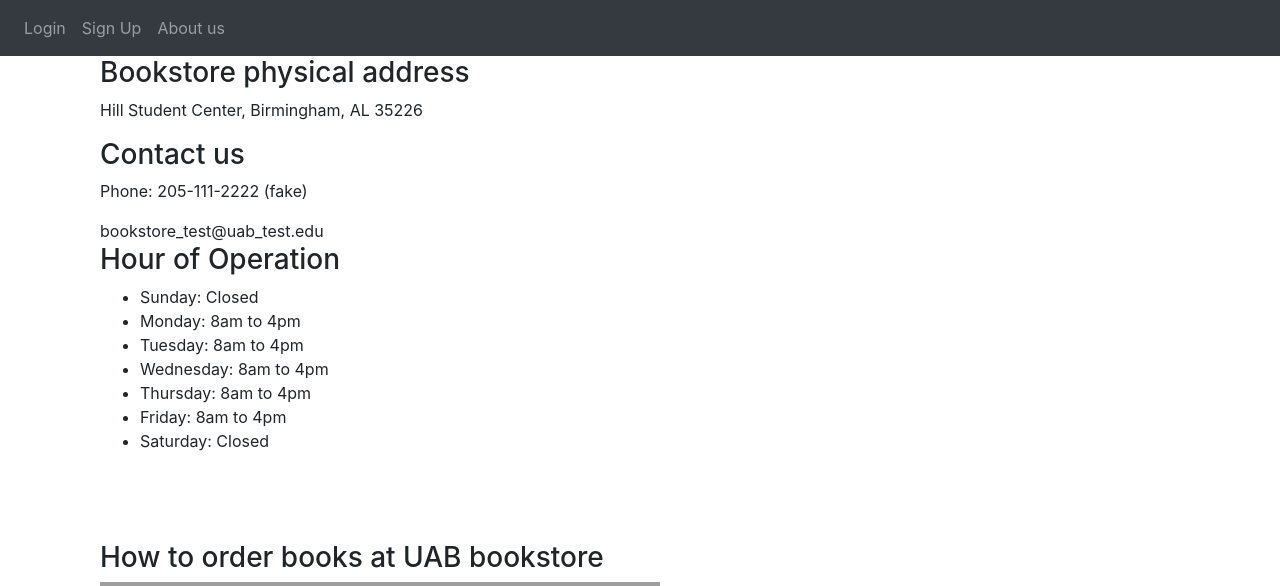
After one commit to csong126/A-simple-Bookstore, a Python web app: template website/templates/About_us.html in a window 1280 px wide. The commit adds this page. Shown: the top 586 px of the page. Run offline with Jinja, Linux system fonts and the light colour scheme; the template is opened without the code that fills it, so the values that code supplies are empty; some libraries are stand-ins or nearby versions; grey boxes are pictures that could not be loaded.

Commit message:
added about_us

```diff
--- /dev/null
+++ b/website/templates/About_us.html
@@ -0,0 +1,38 @@
+{%extends "base.html" %}
+{%block title %}About us{% endblock %}
+
+{% block content %}
+
+<div class = "container">
+<h3>Bookstore physical address</h3>
+<address>Hill Student Center, Birmingham, AL 35226</address>
+
+<h3>Contact us</h3>
+<p>Phone: 205-111-2222 (fake)</p>
+<email>bookstore_test@uab_test.edu</email>
+
+<h3>Hour of Operation</h3>
+<ul>
+    <li>Sunday: Closed</li>
+    <li>Monday: 8am to 4pm</li>
+    <li>Tuesday: 8am to 4pm</li>
+    <li>Wednesday: 8am to 4pm</li>
+    <li>Thursday: 8am to 4pm</li>
+    <li>Friday: 8am to 4pm</li>
+    <li>Saturday: Closed</li>
+</ul>
+
+
+<br>
+<br>
+<br>
+<h3>How to order books at UAB bookstore</h3>
+<iframe width="560" height="315" src="https://www.youtube.com/embed/g5lFSxWfht0" title="YouTube video player" frameborder="0" allow="accelerometer; autoplay; clipboard-write; encrypted-media; gyroscope; picture-in-picture" allowfullscreen></iframe>
+<div class = "container">
+<figcaption>Video referenced from youtube: keyworld UAB bookstore</figcaption>
+
+
+
+</div>
+
+{% endblock %}
--- a/website/templates/base.html
+++ b/website/templates/base.html
@@ -64,15 +64,21 @@
             {% if user.is_authenticated and user.role == 'manager' %}
             <a class="nav-item nav-link float-right" id="manager" href="/manager_acc">Store management</a>
             <a class="nav-item nav-link" id="logout" href="/logout">Logout</a>
+            <a class="nav-item nav-link" id="aboutus" href="/aboutus">About us</a>
             {% elif user.is_authenticated and user.role != 'manager' %}
             <a class="nav-item nav-link" id="home" href="/">Home</a>
             <a class="nav-item nav-link" id="logout" href="/logout">Logout</a>
+            <a class="nav-item nav-link" id="aboutus" href="/aboutus">About us</a>
             {% else %}
             <a class="nav-item nav-link" id="login" href="/login">Login</a>
             <a class="nav-item nav-link" id="signUp" href="/sign-up">Sign Up</a>
+            <a class="nav-item nav-link" id="aboutus" href="/aboutus">About us</a>
             {% endif %}
+
           </div>
+
       </div>
+
     </nav>
 
     {% with messages = get_flashed_messages(with_categories=true) %} {% if
--- a/website/views.py
+++ b/website/views.py
@@ -83,3 +83,7 @@ def delete_note():
             db.session.commit()
 
     return jsonify({})
+
+@views.route("/aboutus")
+def about_us():
+    return render_template("./about_us.html",user=current_user)
```
Lines whose indentation alone changed are shown as unchanged.
